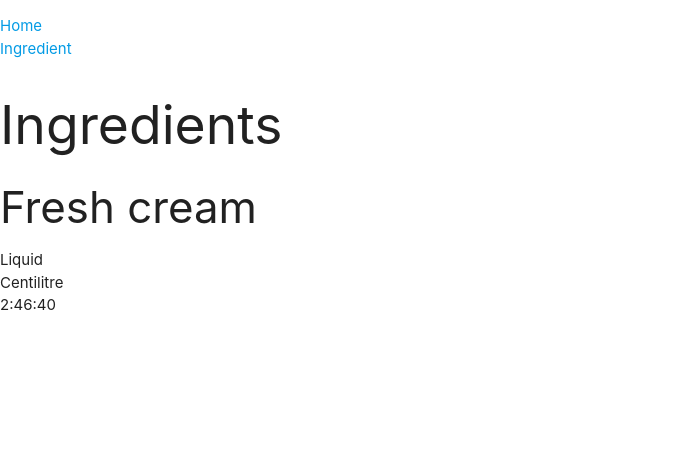
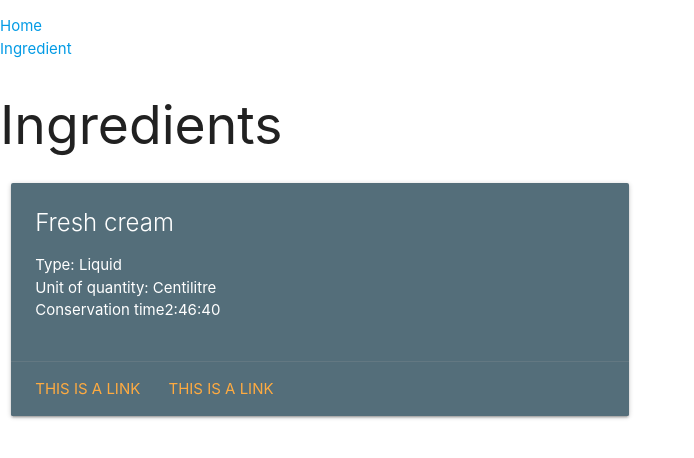
Before and after one commit to simonandrestrasbourg/OrganizeMyMeal, a Django app: page /ingredient/4/ in a window 1280 px wide. Shown: the top 458 px of the page, without its empty margins (0-694 px from the left). Run offline with Django 3.2, Linux system fonts and the light colour scheme; data comes from the database, SQL or seed files in the repository; some libraries are stand-ins or nearby versions.

Commit message:
use materialize card to represent ingredient

```diff
--- a/recipes/templates/recipes/ingredient.html
+++ b/recipes/templates/recipes/ingredient.html
@@ -3,16 +3,29 @@
 {% block description %}OrganizeMyMeal{% endblock %}
 {% block content %}
     <h2>Ingredients</h2>
-    <h3>{{ object.ingredient_text }}</h3>
+
+    <div class="row">
+    <div class="col s12 m6">
+      <div class="card blue-grey darken-1">
+        <div class="card-content white-text">
+	  <span class="card-title">{{ object.ingredient_text }}</span>
     	  <ul>
 	    <li>
-	    {{ object.ingredient_type }}
+	      Type: {{ object.ingredient_type }}
 	    </li>
       	    <li>
-	    {{ object.ingredient_unit }}
+      	      Unit of quantity: {{ object.ingredient_unit }}
       	    </li>
       	    <li>
-	    {{ object.conservation_time }}
+	      Conservation time{{ object.conservation_time }}
 	    </li>
           </ul>
+        </div>
+        <div class="card-action">
+          <a href="#">This is a link</a>
+          <a href="#">This is a link</a>
+	</div>
+      </div>
+    </div>
+    </div>
 {% endblock %}
```
Also changed, not shown: recipes/templates/recipes/ingredient_list.html (+26 -7 lines). Lines whose indentation alone changed are shown as unchanged.
